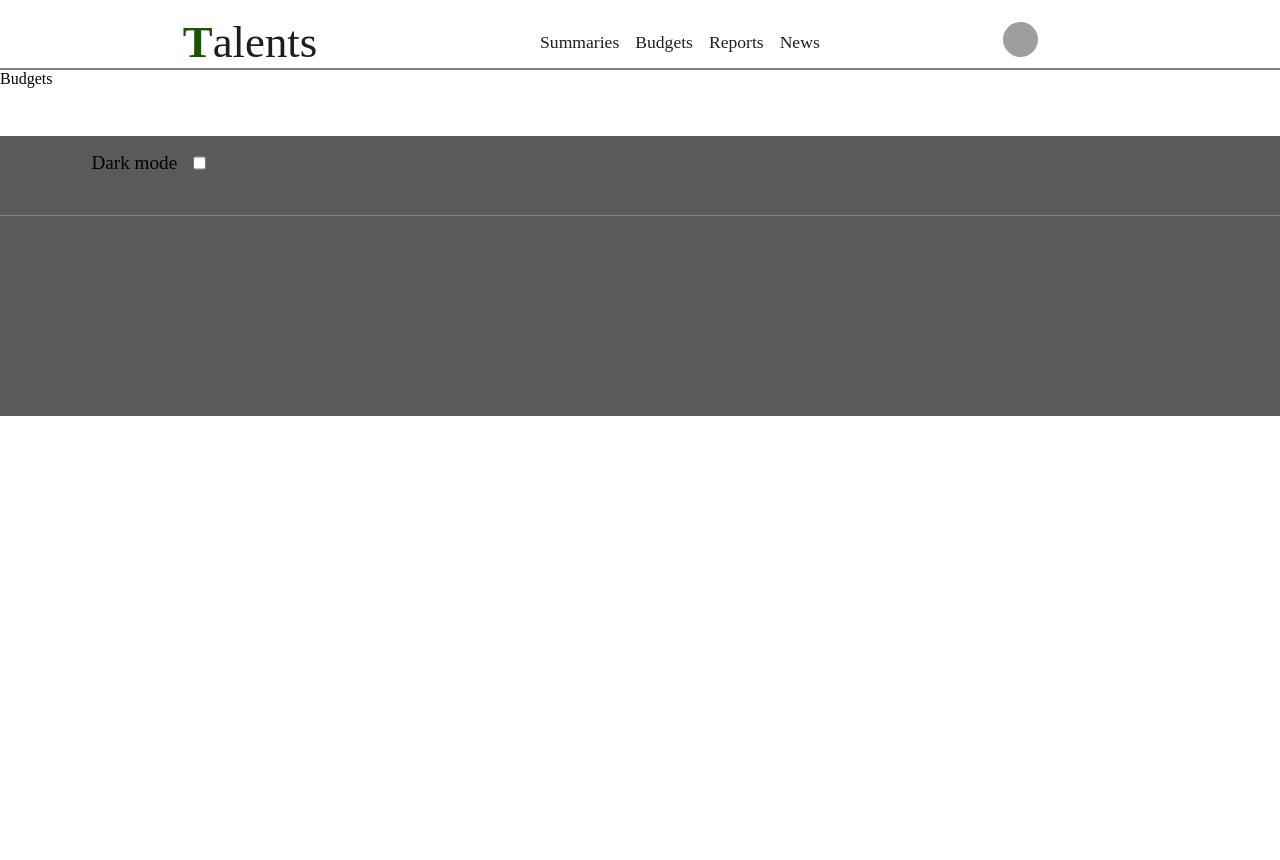
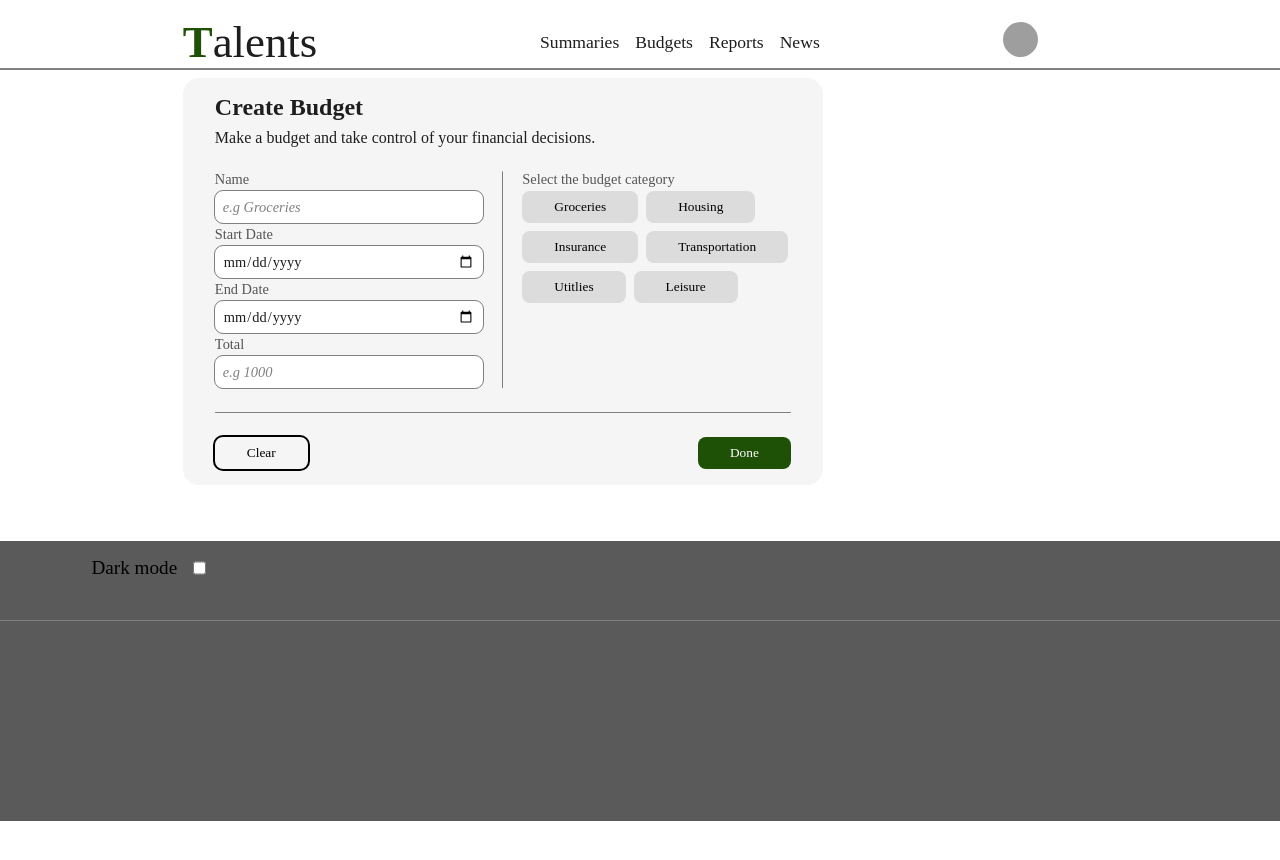
Before and after one commit to Tapiwamaz/Talents, a React (Create React App) app in the folder Frontend/: page /budgets in a window 1280 px wide. Shown: the top 860 px of the page. Before the commit the page ends 800 px from the top, so only its background shows below. Built offline with nearby package versions, Linux system fonts and the light colour scheme; no server answers; grey boxes are pictures that could not be loaded; a web font is replaced by a local one.

Commit message:
Budgets Page

```diff
--- /dev/null
+++ b/Frontend/src/Components/BudgetCards/BudgetCards.css
@@ -0,0 +1,118 @@
+/* Create Component */
+.budget-create-main {
+  /* height: 50vh; */
+  width: 50vw;
+  display: flex;
+  gap: var(--xs);
+  padding: var(--sm) var(--md);
+  flex-direction: column;
+  border-radius: var(--sm);
+  background-color: var(--background);
+}
+.subtitle {
+  font-weight: normal;
+  margin-bottom: var(--sm);
+}
+
+.budget-create-holder,
+.budget-create-section {
+  display: flex;
+  gap: 3px;
+}
+
+.budget-create-section {
+  flex: 1;
+  flex-direction: column;
+}
+
+.budget-create-separator {
+  width: 1px;
+  background-color: gray;
+  border-radius: var(--md);
+  margin: 0 var(--sm);
+}
+
+.budget-create-section .budget-create-label {
+  color: rgb(85, 85, 85);
+  font-size: 0.9rem;
+}
+
+.budget-create-input {
+  height: var(--md);
+  font: inherit;
+  font-size: 0.9rem;
+  color: var(--main-text);
+  border: none;
+  outline: 1px gray solid;
+  border-radius: var(--xs);
+  padding: var(--xs);
+}
+
+.budget-create-input:active,
+.budget-create-input:focus {
+  outline-color: var(--primary);
+  outline-width: 2px;
+}
+
+.budget-create-input::placeholder {
+  font-style: italic;
+  color: gray;
+}
+
+.budget-create-separator-horiz {
+  height: 1px;
+  margin: var(--sm) 0;
+  border-radius: var(--md);
+  background-color: gray;
+}
+
+.budget-create-btn-holder {
+  display: flex;
+  justify-content: space-between;
+  /* outline: 1px gray solid; */
+}
+.budget-create-btn {
+  font-family: inherit;
+  border: none;
+  background-color: inherit;
+  border-radius: var(--xs);
+  padding: var(--xs) var(--md);
+  outline: black solid 2px;
+  cursor: pointer;
+  transition: all ease-in-out 150ms;
+}
+
+.budget-create-btn-holder .budget-create-btn:nth-of-type(2) {
+  background-color: var(--primary);
+  color: white;
+  outline: none;
+}
+
+.budget-create-btn:hover {
+  scale: 1.05;
+}
+
+.budget-create-categories {
+  display: flex;
+  gap: var(--xs);
+  flex-wrap: wrap;
+}
+.budget-create-category-btn {
+  font-family: inherit;
+  border: none;
+  background-color: gainsboro;
+  border-radius: var(--xs);
+  padding: var(--xs) var(--md);
+  cursor: pointer;
+  transition: all ease-in 50ms;
+}
+.budget-create-category-btn:hover {
+    background-color: rgb(200, 200, 200);
+}
+
+.active-btn {
+    background-color: rgb(200, 200, 200);
+    outline: 2px var(--primary) solid;
+}
+
+/* Create Component end */
--- /dev/null
+++ b/Frontend/src/Components/BudgetCards/CreateBudget.jsx
@@ -0,0 +1,188 @@
+import { useState } from "react";
+import { toInputFormat } from "../../Helpers/DateTimeFormatters";
+import "./BudgetCards.css";
+import toast from "react-hot-toast";
+
+const handleChange = (change, type, setNewBudget) => {
+  setNewBudget((prev) => {
+    let temp = { ...prev };
+    temp[type] = change;
+    console.log(temp);
+    return temp;
+  });
+};
+
+const sendBudget = async ({ sub, newBudget }) => {
+  const formData = {
+    sub: sub,
+    name: newBudget.name,
+    total: newBudget.total,
+    category: newBudget.category,
+    start_date: newBudget.start_date,
+    end_date: newBudget.end_date,
+  };
+  try {
+    const response = await fetch("http://localhost:5000/api/budgets/create", {
+      method: "POST",
+      headers: {
+        "Content-Type": "application/json",
+      },
+      body: JSON.stringify(formData),
+    });
+    if (!response.ok) {
+      throw new Error("Error creating budget");
+    }
+
+    return response;
+  } catch (e) {
+    throw new Error("Error creating budget", e);
+  }
+};
+const handleSubmit = async ({ sub, newBudget }) => {
+  if (
+    !sub ||
+    !newBudget ||
+    !newBudget.name ||
+    !newBudget.start_date ||
+    !newBudget.end_date ||
+    !newBudget.category ||
+    !newBudget.total
+  ) {
+    toast.error("Please fill in all the fields");
+    return;
+  }
+
+  const myPromise = sendBudget({ sub: sub, newBudget: newBudget });
+
+  toast.promise(myPromise, {
+    loading: "Saving budget",
+    success: "Budget saved!",
+    error: "Budget could not be saved",
+  });
+//   toast saying check internet
+};
+
+const categories = [
+  "Groceries",
+  "Housing",
+  "Insurance",
+  "Transportation",
+  "Utitlies",
+  "Leisure",
+];
+
+const CreateBudget = ({ user, newBudget, setNewBudget }) => {
+  const [activeCategory, setActiveCategory] = useState(-1);
+  return (
+    <main className="budget-create-main">
+      <h2 className="title">Create Budget</h2>
+      <h4 className="subtitle">
+        Make a budget and take control of your financial decisions.
+      </h4>
+      <div className="budget-create-holder">
+        <section className="budget-create-section">
+          <label className="budget-create-label" htmlFor="budget-create-name">
+            Name
+          </label>
+          <input
+            id="budget-create-name"
+            className="budget-create-input"
+            placeholder="e.g Groceries"
+            value={newBudget.name || ""}
+            maxLength={40}
+            onChange={(e) => handleChange(e.target.value, "name", setNewBudget)}
+          />
+          <label
+            htmlFor="budget-create-start-date"
+            className="budget-create-label"
+          >
+            Start Date
+          </label>
+          <input
+            id="budget-create-start-date"
+            type="date"
+            className="budget-create-input"
+            value={newBudget.start_date || ""}
+            min={toInputFormat(new Date())}
+            onChange={(e) =>
+              handleChange(e.target.value, "start_date", setNewBudget)
+            }
+          />
+          <label
+            htmlFor="budget-create-end-date"
+            className="budget-create-label"
+          >
+            End Date
+          </label>
+          <input
+            id="budget-create-end-date"
+            type="date"
+            className="budget-create-input"
+            value={newBudget.end_date || ""}
+            min={toInputFormat(new Date())}
+            onChange={(e) =>
+              handleChange(e.target.value, "end_date", setNewBudget)
+            }
+          />
+          <label htmlFor="budget-create-total" className="budget-create-label">
+            Total
+          </label>
+          <input
+            id="budget-create-total"
+            type="number"
+            className="budget-create-input"
+            placeholder="e.g 1000"
+            min={10}
+            max={1000000}
+            value={newBudget.total || ""}
+            onChange={(e) =>
+              handleChange(e.target.value, "total", setNewBudget)
+            }
+          />
+        </section>
+
+        <div className="budget-create-separator" />
+
+        <section className="budget-create-section">
+          <label className="budget-create-label">
+            Select the budget category
+          </label>
+          <div className="budget-create-categories">
+            {categories.map((category, index) => (
+              <button
+                key={index}
+                className={
+                  activeCategory === index
+                    ? "budget-create-category-btn active-btn"
+                    : "budget-create-category-btn"
+                }
+                onClick={() => {
+                  setActiveCategory(index);
+                  handleChange(category, "category", setNewBudget);
+                }}
+              >
+                {category}
+              </button>
+            ))}
+          </div>
+        </section>
+      </div>
+      <div className="budget-create-separator-horiz" />
+      <section className="budget-create-btn-holder">
+        <button className="budget-create-btn" onClick={() => setNewBudget({})}>
+          Clear
+        </button>
+        <button
+          className="budget-create-btn"
+          onClick={() => {
+            handleSubmit({sub:user.sub, newBudget:newBudget});
+          }}
+        >
+          Done
+        </button>
+      </section>
+    </main>
+  );
+};
+
+export default CreateBudget;
--- /dev/null
+++ b/Frontend/src/Helpers/DateTimeFormatters.js
@@ -0,0 +1,14 @@
+const toInputFormat = (fullDate) => {
+  let date = fullDate.getDate().toString();
+  let month = (fullDate.getMonth()+1).toString();
+  let year = fullDate.getFullYear().toString();
+  if (date.length < 2) {
+    date = "0" + date;
+  }
+  if (month.length < 2) {
+    month = "0" + month;
+  }
+  return year + "-" + month + "-" + date;
+};
+
+export {toInputFormat}
--- a/Frontend/src/Pages/Budgets/Budgets.css
+++ b/Frontend/src/Pages/Budgets/Budgets.css
@@ -0,0 +1,5 @@
+.budgets-main {
+    display: flex;
+    flex-direction: column;
+    padding: var(--xs) var(--left-margin);
+}
--- a/Frontend/src/Pages/Budgets/Budgets.js
+++ b/Frontend/src/Pages/Budgets/Budgets.js
@@ -1,9 +1,22 @@
-import React from 'react'
+// react
+import React, { useContext, useState } from 'react'
+// css
 import "./Budgets.css"
+// components
+import CreateBudget from '../../Components/BudgetCards/CreateBudget'
+// context
+import { AppContext } from "../../context/AppContext";
+
 
 const Budgets = () => {
+  const [newBudget,setNewBudget] = useState({})
+
+  const {user} = useContext(AppContext);
+
   return (
-    <div>Budgets</div>
+    <main className='budgets-main'>
+      <CreateBudget user={user}  newBudget={newBudget} setNewBudget={setNewBudget}/>
+    </main>
   )
 }
 
--- a/Frontend/src/Pages/Profile/Profile.js
+++ b/Frontend/src/Pages/Profile/Profile.js
@@ -3,13 +3,13 @@ import "./Profile.css";
 import React, { useContext, useState } from "react";
 // auth
 import { googleLogout } from "@react-oauth/google";
+//context
 import { AppContext } from "../../context/AppContext";
 // icons
 import {
   ArrowLeftStartOnRectangleIcon,
   DocumentCheckIcon,
   ExclamationTriangleIcon,
-  TrashIcon,
 } from "@heroicons/react/24/outline";
 import { UserIcon } from "@heroicons/react/24/solid";
 import Modal from "../../Components/Modal/Modal";
--- a/Frontend/src/index.css
+++ b/Frontend/src/index.css
@@ -15,6 +15,7 @@
   --main-text: rgb(30, 30, 30);
   --primary : rgb(30, 80, 6);
   --primary-greyed : rgba(35, 75, 0, 0.8);
+  --background: whitesmoke;
 
   /* Margins */
   --left-margin: calc(100vw / 7);
```
Also changed, not shown: Frontend/src/Components/Table.jsx (renamed from Frontend/src/Components/Table.js), 1 other file (tests, documents, lock files or other folders).
